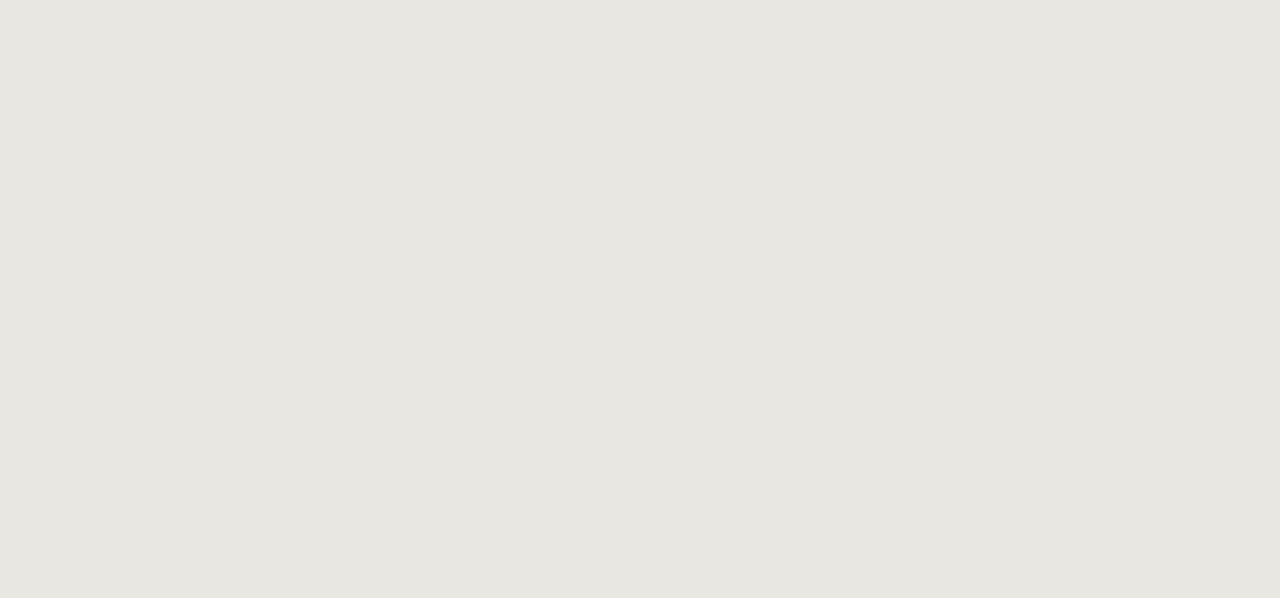
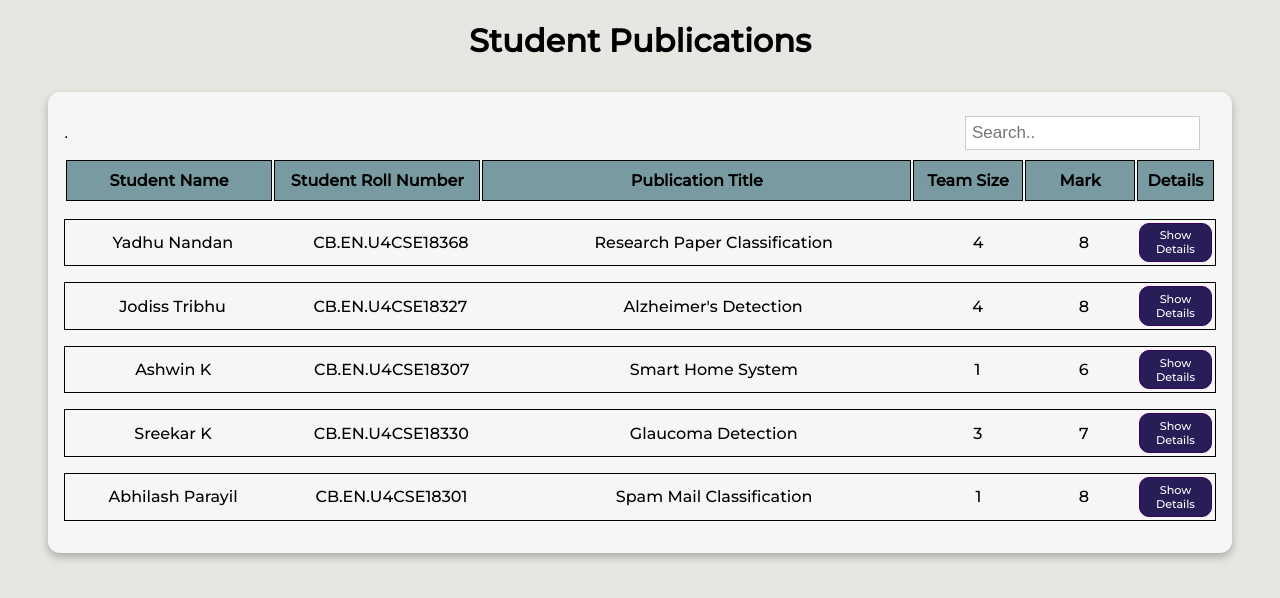
Before and after one commit to jodtribhu/Paper_publication_portal, a Vue app in the folder publication-portal/: page /faculty in a window 1280 px wide. Before the commit this address had no page. Shown: the top 598 px of the page. Built offline with nearby package versions, Linux system fonts and the light colour scheme.

Commit message:
Faculty_page

```diff
--- /dev/null
+++ b/publication-portal/src/components/Faculty/FacultyItem.vue
@@ -0,0 +1,183 @@
+<template>
+    <div >
+     <base-dialog :show=showDialog class="dialogbox " title=" Additional Details" @close="opencloseDialog" >
+            <div class="student_name">
+                <p> <span class="boldit">Student Email</span>  : <span>{{publication_record.email}}</span> </p>
+            </div>
+            <div class="student_name">
+                <p><span class="boldit">Journal Name </span> : <span v-if="publication_record.jname!=''">{{publication_record.jname}}</span>
+                <span v-if="publication_record.jname==null">: Not in a Journal</span>
+                </p>
+            </div>
+            <div class="student_name">
+                <p><span class="boldit">Conference Name </span> <span v-if="publication_record.cname!=''">{{publication_record.cname}}</span>
+                <span v-if="publication_record.cname==null">:Not presented in a Conference</span>
+
+                </p>
+            </div>
+
+     </base-dialog>
+        <div >
+            <table >
+                <tr>
+                    <td> {{publication_record.name}}</td>
+                    <td> {{publication_record.rollNo}}</td>
+                    <td class="title_size">  {{publication_record.ptitle}}</td>
+                    <td class="m_size"> {{publication_record.teamsize}}</td>
+                    <td class="m_size"> {{publication_record.mark}}</td>
+                    <td @click="opencloseDialog"> <button class="detailsbutton">Show Details</button> </td>
+                </tr>
+            </table>
+
+
+        </div>
+        <div>
+
+        </div>
+    </div>
+</template>
+
+
+<script>
+export default {
+    props:['publication_record'],
+     data(){
+        return{
+            showDialog:false,
+        };
+     },
+    methods:{
+        opencloseDialog(){
+            this.showDialog=!this.showDialog;
+        },
+   }
+}
+</script>
+
+
+<style scoped>
+@import url('https://fonts.googleapis.com/css2?family=Montserrat:wght@500&display=swap');
+.title_size{
+    width:40%;
+}
+.m_size{
+  width:10%;
+}
+.boldit{
+    font-weight: bold;
+}
+.detailsbutton{
+        text-align:center;
+        font-size:0.7rem;
+        font-family: 'Montserrat', sans-serif;
+        padding: 0.3rem 1rem;
+        background-color: #271d57;
+        border: 1px solid #3a0061;
+        color: white;
+        cursor: pointer;
+        border-radius: 10px;
+
+    }
+.dialogaddbutton{
+        text-align:center;
+        padding: 0.75rem 1rem;
+        font-family: 'Montserrat', sans-serif;
+        background-color: #271d57;
+        border: 1px solid #3a0061;
+        color: white;
+        cursor: pointer;
+        border-radius: 10px;
+        position:absolute;
+        bottom:10px;
+        left:20px;
+    }
+.table{
+    display:flex;
+    justify-content:space-between
+}
+.left
+{
+  text-align: left;
+}
+.right
+{
+  text-align: right;
+  font-size: 0.8rem;
+  padding-left: 18%;
+}
+.card {
+  background-color:#fcfcfc;
+  border-radius: 12px;
+  box-shadow: 0 2px 8px rgba(0, 0, 0, 0.26);
+  border: 1px solid #424242;
+  text-align: left;
+  padding: 0.5rem 1rem;
+  margin: 2rem auto;
+  max-width: 40rem;
+}
+.far {
+    font-size: 2.0rem;
+    padding: 5px 2px 2px 0;
+    }
+li {
+  margin: 1rem 0;
+  border-radius: 12px;
+  text-align: left;
+  padding: 1rem;
+}
+
+h4 {
+  font-size: 1.2rem;
+}
+
+h3,
+h4 {
+  font-family: 'Montserrat', sans-serif;
+  margin: 0.5rem 0.5rem;
+}
+
+div {
+  margin: 0.5rem 0;
+}
+
+.actions {
+  display: flex;
+  justify-content: flex-end;
+}
+p{
+  font-family: 'Montserrat', sans-serif;
+  padding-top:2px;
+  font-size: 0.8rem;
+}
+span{
+  font-size: 1rem;
+  font-weight:normal;
+  font-family: 'Montserrat', sans-serif;
+}
+.fa-user-times{
+ position: relative;
+   margin-left:98%;
+  font-size: 1.0rem;
+  color: red;
+}
+.fa-user-times:hover{
+    color: grey;
+}
+table{
+     width: 100%;
+     border: 1px solid black;
+}
+ th, td {
+    width:20%;
+
+}
+tr{
+    text-align:center;
+    font-family: 'Montserrat', sans-serif;
+
+
+}
+th{
+    font-family: 'Montserrat', sans-serif;
+}
+</style>
--- /dev/null
+++ b/publication-portal/src/components/Faculty/FacultyPublication.vue
@@ -0,0 +1,181 @@
+<template>
+    <div >
+    <h1>Student Publications</h1>
+    <base-card >
+      <input type="text" v-on:keyup.delete="filter_publications()" v-on:keyup.enter="filter_publications()"  class="searchbar" v-model="searchkey" placeholder="Search..">
+      <p>.</p>
+      <table>
+              <tr>
+                  <th> Student Name</th>
+                  <th> Student Roll Number</th>
+                  <th class="title_size"> Publication Title</th>
+                  <th class="m_size"> Team Size</th>
+                  <th class="m_size"> Mark</th>
+                  <th> Details</th>
+              </tr>
+        </table>
+      <p v-for="publication in x" :key="publication._id">
+        <faculty-item  :publication_record="publication" ></faculty-item>
+      </p>
+    </base-card>
+
+    </div>
+</template>
+
+<script>
+import FacultyItem from './FacultyItem.vue';
+export default {
+    components: { FacultyItem },
+    data(){
+      return {
+        searchkey:'',
+        x:[],
+        publications:[ {name:"Yadhu Nandan",rollNo:"CB.EN.U4CSE18368",email:"cb.en.u4cse18368@cb.students.amrita.edu",ptitle:"Research Paper Classification",
+start:"01-01-2021",end:"10-08-2021",journal:"true",conference:"false",jname:"Scientific Reports",cname:null,teamsize:4,mark:8,},
+      {name:"Jodiss Tribhu",
+      rollNo:"CB.EN.U4CSE18327",
+      email:"cb.en.u4cse18327@cb.students.amrita.edu",
+      ptitle:"Alzheimer's Detection",
+      start:"05-09-2020",
+      end:"15-11-2020",
+      journal:"true",
+      conference:"false",
+      jname:"Science Advances",
+      cname:null,
+      teamsize:4,
+      mark:8},
+      {name:"Ashwin K",
+        rollNo:"CB.EN.U4CSE18307",
+        email:"cb.en.u4cse18307@cb.students.amrita.edu",
+        ptitle:"Smart Home System",
+        start:"07-10-2020",
+        end:"30-12-2020",
+        journal:"true",
+        conference:"false",
+        jname:"Science",
+        cname:null,
+        teamsize:1,
+        mark:6},
+        {name:"Sreekar K",
+          rollNo:"CB.EN.U4CSE18330",
+          email:"cb.en.u4cse18330@cb.students.amrita.edu",
+          ptitle:"Glaucoma Detection",
+          start:"07-10-2020",
+          end:"30-12-2020",
+          journal:"true",
+          conference:"false",
+          jname:"Science Advances",
+          cname:null,
+          teamsize:3,
+          mark:7},
+          {name:"Abhilash Parayil",
+            rollNo:"CB.EN.U4CSE18301",
+            email:"cb.en.u4cse18301@cb.students.amrita.edu",
+            ptitle:"Spam Mail Classification",
+            start:"17-09-2020",
+            end:"31-12-2020",
+            journal:"false",
+            conference:"true",
+            jname:null,
+            cname:"Cyber Summit",
+            teamsize:1,
+            mark:8},
+]
+      };
+    },
+    created(){
+      this.x=this.publications;
+    },
+    methods:{
+
+        filter_publications(){
+            this.x=this.publications.filter((publication) => {
+              if (publication.name.toLowerCase().includes(this.searchkey.toLowerCase())) {
+                  return true;
+               }
+            });
+            console.log("INSIDE HEREE");
+        }
+    },
+
+
+}
+</script>
+
+<style scoped>
+.m_size{
+  width:10%;
+}
+.title_size{
+    width:40%;
+}
+th{
+  border: 1px solid black;
+  padding:0.6rem;
+  background-color:rgb(120, 155, 161);
+}
+ h4{
+  text-align:center;
+  font-family: 'Montserrat', sans-serif;
+  color: black;
+}
+.searchbar {
+  border: 1px solid #ccc;
+  float: right;
+  padding: 6px;
+  margin-top: 8px;
+  margin-right: 16px;
+  font-size: 17px;
+
+}
+table{
+  width: 100%;
+}
+th{
+    text-align:center;
+    width:19%;
+    font-family: 'Montserrat', sans-serif;
+}
+
+
+button {
+  text-decoration: none;
+  padding: 0.75rem 1.5rem;
+  margin-top: 8px;
+  font-family: 'Montserrat', sans-serif;
+  background-color: #3a0061;
+  border: 1px solid #3a0061;
+  color: white;
+  cursor: pointer;
+  border-radius: 30px;
+}
+
+button:hover,
+button:active {
+  background-color: #270041;
+  border-color: #270041;
+}
+
+.flat {
+  background-color: transparent;
+  color: #3a0061;
+  border: none;
+}
+
+.outline {
+  background-color: transparent;
+  border-color: #270041;
+  color: #270041;
+}
+
+.flat:hover,
+.flat:active,
+.outline:hover,
+.outline:active {
+  background-color: #edd2ff;
+}
+h1{
+  text-align: center;
+    font-family: 'Montserrat', sans-serif;
+}
+</style>
--- /dev/null
+++ b/publication-portal/src/components/Faculty/FacultyView.vue
@@ -0,0 +1,17 @@
+<template>
+    <div >
+        <faculty-publication > </faculty-publication>
+    </div>
+
+</template>
+<script>
+import FacultyPublication from './FacultyPublication.vue';
+export default {
+  components: { FacultyPublication},
+  data(){
+      return{
+
+      }
+  },
+}
+</script>
--- /dev/null
+++ b/publication-portal/src/components/layout/BaseCard.vue
@@ -0,0 +1,19 @@
+<template>
+    <div class="card">
+        <slot></slot>
+    </div>
+</template>
+
+
+<style scoped>
+.card {
+  position: relative;
+  border-radius: 12px;
+  box-shadow: 0 4px 8px rgba(0, 0, 0, 0.26);
+  padding: 1rem;
+  margin: 2rem auto;
+  background-color: #f6f6f6;
+  max-width: 90%;
+}
+
+</style>
--- a/publication-portal/src/main.js
+++ b/publication-portal/src/main.js
@@ -3,9 +3,11 @@ import App from './App.vue'
 import router from './router/router.js';
 import Formcard from './components/layout/FormCard.vue';
 import BaseDialog from './components/layout/BaseDialog.vue';
+import BaseCard from './components/layout/BaseCard.vue';
 
 const app=createApp(App);
 app.component('form-card',Formcard);
 app.component('base-dialog',BaseDialog);
+app.component('base-card',BaseCard);
 app.use(router);
 app.mount('#app');
--- a/publication-portal/src/router/router.js
+++ b/publication-portal/src/router/router.js
@@ -1,10 +1,12 @@
 import {createRouter,createWebHistory} from 'vue-router';
 import StudentForm from '../components/Student/StudentForm.vue';
+import FacultyView from '../components/Faculty/FacultyView.vue';
 const router=createRouter({
     history:createWebHistory(),
     routes:[
         {path:'/',redirect:'/home'},
         {path:'/home',component:StudentForm},
+        {path:'/faculty',component:FacultyView},
     ]
 });
 export default router;
```
Also changed, not shown: publication-portal/src/components/Faculty/Faculty_view.vue (deleted, +0 -17 lines).
